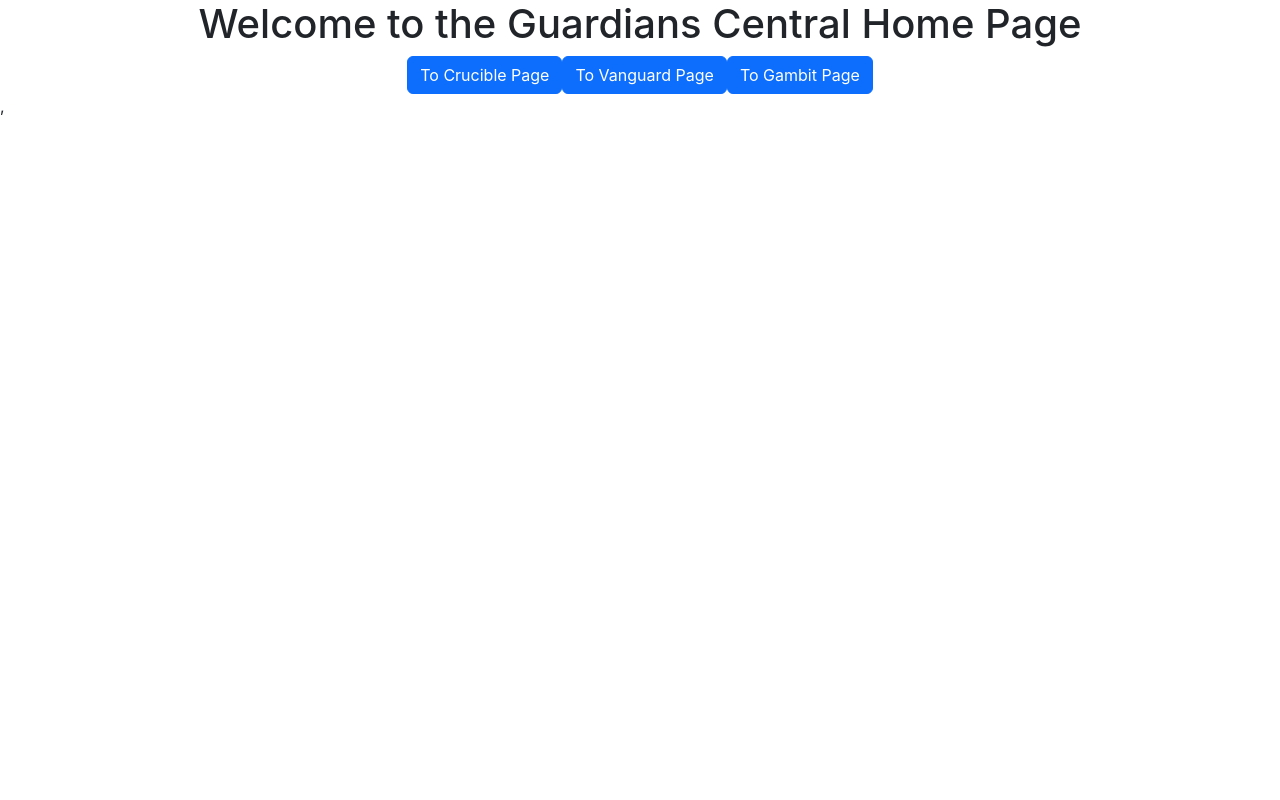
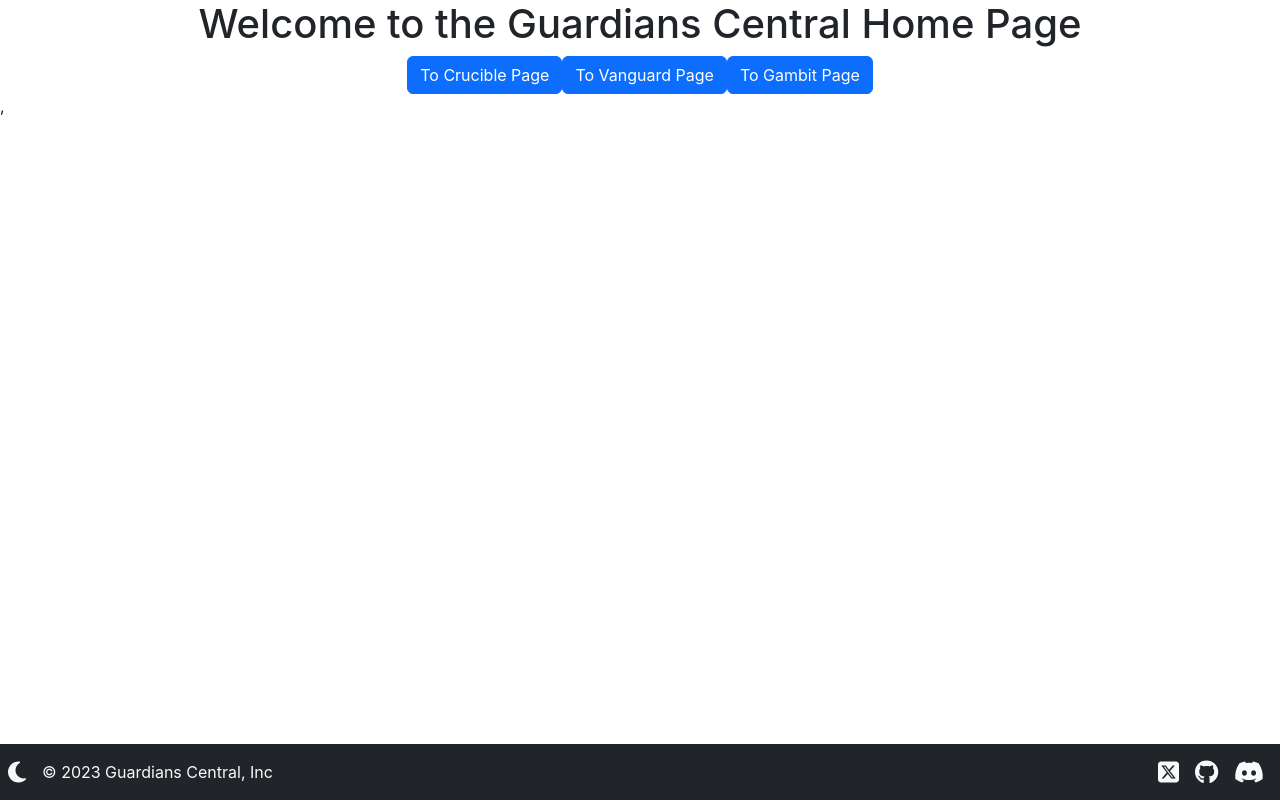
Before and after one commit to WesleyCartagena/guardians-central-backup-4-23-24, a React (Create React App) app: page / in a window 1280 px wide. Built offline with nearby package versions, Linux system fonts and the light colour scheme.

Commit message:
footer-finished

```diff
--- a/package.json
+++ b/package.json
@@ -4,6 +4,10 @@
   "homepage": "https://wcartagenaasc.github.io/guardians-central",
   "private": true,
   "dependencies": {
+    "@fortawesome/fontawesome-svg-core": "^6.4.2",
+    "@fortawesome/free-brands-svg-icons": "^6.4.2",
+    "@fortawesome/free-solid-svg-icons": "^6.4.2",
+    "@fortawesome/react-fontawesome": "^0.2.0",
     "@testing-library/jest-dom": "^5.17.0",
     "@testing-library/react": "^13.4.0",
     "@testing-library/user-event": "^13.5.0",
--- /dev/null
+++ b/src/components/Footer/Footer.js
@@ -0,0 +1,29 @@
+import React from 'react'
+import { FontAwesomeIcon } from '@fortawesome/react-fontawesome'
+import { faGithub, faSquareXTwitter,faDiscord } from '@fortawesome/free-brands-svg-icons'
+import { faMoon } from '@fortawesome/free-solid-svg-icons'
+import { NavLink, Link } from 'react-router-dom'
+
+const Footer =() => {
+    return(
+
+            <footer class="d-flex flex-wrap justify-content-between align-items-center py-3 bg-dark fixed-bottom">
+            <div class="col-md-4 d-flex align-items-center">
+                <Link class="mb-3 me-2 mb-md-0 text-body-secondary text-decoration-none lh-1 text-light" to="/">
+                    <FontAwesomeIcon icon={faMoon} size="xl text-light px-2" />
+                </Link>
+                <span class="mb-3 mb-md-0 text-body-secondary"><Link class="text-decoration-none link-light" to="/">© 2023 Guardians Central, Inc</Link></span>
+            </div>
+
+            <ul class="nav col-md-4 justify-content-end list-unstyled d-flex px-3">
+                <li class="ms-3 text-light"><FontAwesomeIcon icon={faSquareXTwitter} size="xl" /></li>
+                <li class="ms-3 text-light"><FontAwesomeIcon icon={faGithub} size="xl" /></li>
+                <li class="ms-3 text-light"><FontAwesomeIcon icon={faDiscord} size="xl" /></li>
+            </ul>
+            </footer>
+
+
+    )
+};
+
+export default Footer
--- a/src/components/Layout/Layout.js
+++ b/src/components/Layout/Layout.js
@@ -1,9 +1,11 @@
 import { Outlet } from 'react-router-dom'
+import Footer from '../Footer/Footer'
 
 const Layout = () => {
     return (
         <div className="App">
             <Outlet />
+            <Footer/>
         </div>
     )
 }
```
Also changed, not shown: 1 other file (tests, documents, lock files or other folders).
